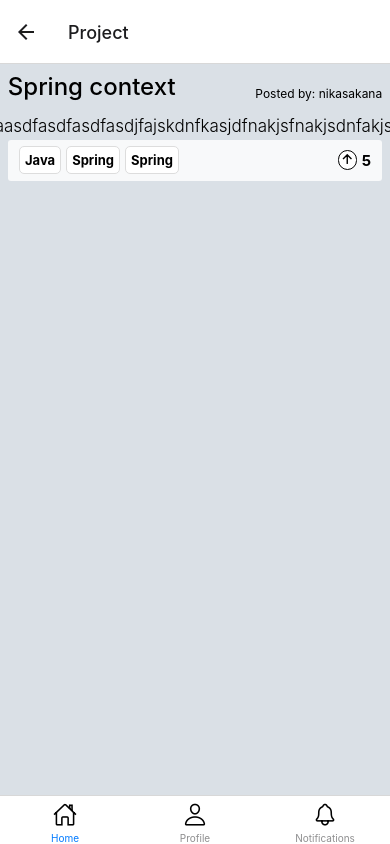
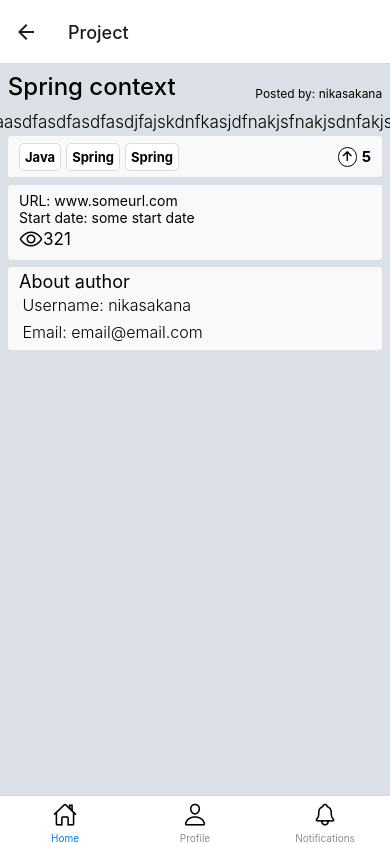
Before and after one commit to askthedude/askthedude-mobile, a React Native app: screen /Home in a window 390 px wide. Both pictures are taken after a click on the button 195 px from the left and 253 px from the top of the page. Built offline with nearby package versions, Linux system fonts and the light colour scheme.

Commit message:
adds individual project page data

```diff
--- /dev/null
+++ b/src/commons/component/ProjectDetails.tsx
@@ -0,0 +1,44 @@
+import { View, Text, StyleSheet } from "react-native";
+import React from "react";
+import { StatisticsData } from "../model";
+import Ionicons from "react-native-vector-icons/Ionicons";
+
+const ProjectDetails = ({
+  project_url,
+  start_date,
+  statistics,
+}: {
+  project_url: string;
+  start_date: string;
+  statistics: StatisticsData;
+}) => {
+  return (
+    <View style={styles.container}>
+      <Text>URL: {project_url}</Text>
+      <Text>Start date: {start_date}</Text>
+      <View style={styles.statisticsContainer}>
+        <Ionicons name="eye-outline" size={24} />
+        <Text style={styles.seenFrequency}>{statistics.seen_frequency}</Text>
+      </View>
+    </View>
+  );
+};
+
+const styles = StyleSheet.create({
+  container: {
+    width: "100%",
+    backgroundColor: "#F8F9FA",
+    paddingHorizontal: "3%",
+    borderRadius: 3,
+    marginVertical: "2%",
+    paddingVertical: "2%",
+  },
+  statisticsContainer: {
+    flexDirection: "row",
+    justifyContent: "flex-start",
+    alignItems: "center",
+  },
+  seenFrequency: { fontSize: 17 },
+});
+
+export default ProjectDetails;
--- a/src/commons/component/UpvotesView.tsx
+++ b/src/commons/component/UpvotesView.tsx
@@ -1,8 +1,6 @@
 import { View, Text, StyleSheet } from "react-native";
 import React from "react";
 import { UpvoteArrowView } from "./UpvoteArrowView";
-
-type Props = {};
 
 const UpvotesView = ({ upvotes }: { upvotes: number }) => {
   return (
--- /dev/null
+++ b/src/commons/component/UserInfoView.tsx
@@ -0,0 +1,36 @@
+import { View, Text, StyleSheet } from "react-native";
+import React from "react";
+import { UserData } from "../model";
+
+const UserInfoView = ({ user }: { user: UserData }) => {
+  return (
+    <View style={styles.container}>
+      <Text style={styles.title}>{"About author"}</Text>
+
+      <View style={styles.usernameContainer}>
+        <Text style={styles.username}>Username: {user.username}</Text>
+      </View>
+
+      <View style={styles.emailContainer}>
+        <Text style={styles.username}>Email: {user.email}</Text>
+      </View>
+    </View>
+  );
+};
+
+const styles = StyleSheet.create({
+  container: {
+    width: "100%",
+    backgroundColor: "#F8F9FA",
+    paddingHorizontal: "3%",
+    borderRadius: 3,
+    paddingVertical: "1%",
+  },
+  title: { fontSize: 18, fontWeight: "400" },
+  usernameContainer: { margin: "1%" },
+  username: { fontSize: 16, fontWeight: "300" },
+  emailContainer: { margin: "1%" },
+  email: { fontSize: 16, fontWeight: "300" },
+});
+
+export default UserInfoView;
--- a/src/page/homepage/ProjectScreen.tsx
+++ b/src/page/homepage/ProjectScreen.tsx
@@ -4,6 +4,8 @@ import { useRoute } from "@react-navigation/native";
 import { CompleteProjectData } from "../../commons/model";
 import { TechnologyTagView } from "../../commons/component/TechnologyTagView";
 import UpvotesView from "../../commons/component/UpvotesView";
+import UserInfoView from "../../commons/component/UserInfoView";
+import ProjectDetails from "../../commons/component/ProjectDetails";
 
 export const ProjectScreen = () => {
   const project: CompleteProjectData = {
@@ -77,9 +79,15 @@ export const ProjectScreen = () => {
           </View>
           <UpvotesView upvotes={project.stars} />
         </View>
+        <ProjectDetails
+          project_url={project.url}
+          start_date={project.start_date}
+          statistics={project.stats}
+        />
       </View>
-
-      <View style={styles.bottomContainer}></View>
+      <View style={styles.bottomContainer}>
+        <UserInfoView user={project.users[0]} />
+      </View>
     </View>
   );
 };
@@ -104,13 +112,13 @@ const styles = StyleSheet.create({
     alignItems: "center",
     maxHeight: "50%",
     paddingHorizontal: "2%",
-    marginVertical: "1%",
   },
   descriptionContainer: {
     alignItems: "flex-start",
     marginVertical: "1%",
   },
   descriptionText: { fontSize: 17, fontWeight: "300" },
+  detailsContainer: {},
   metadataContainer: {
     width: "100%",
     alignItems: "center",
@@ -123,7 +131,9 @@ const styles = StyleSheet.create({
   tagsContainer: {
     alignItems: "flex-start",
     flexDirection: "row",
-    marginVertical: "1%",
+    paddingVertical: "1%",
   },
-  bottomContainer: {},
+  bottomContainer: {
+    paddingHorizontal: "2%",
+  },
 });
```
Also changed, not shown: src/commons/component/Author.tsx (deleted, +0 -14 lines).
